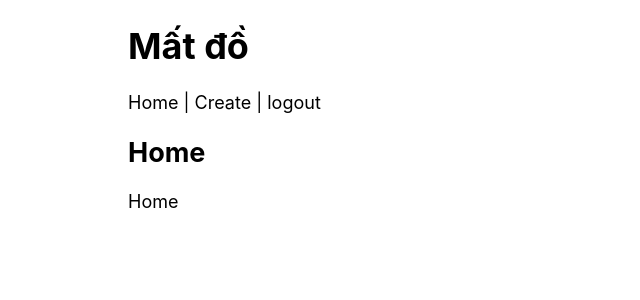
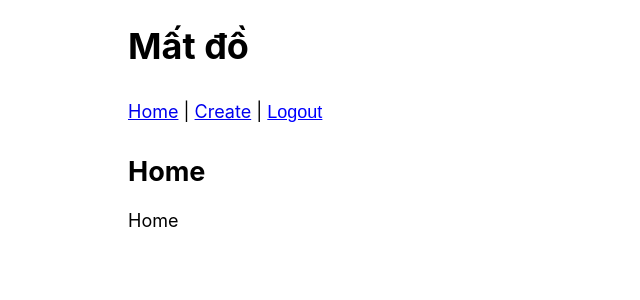
Before and after one commit to vanister/mat-do, a React (Create React App) app in the folder app/: page / in a window 1280 px wide. Shown: the top 300 px of the page, without its empty margins (0-640 px from the left). Built offline with nearby package versions, Linux system fonts and the light colour scheme; no server answers.

Commit message:
Added a link button

```diff
--- a/app/src/components/Layout.tsx
+++ b/app/src/components/Layout.tsx
@@ -1,5 +1,6 @@
 import React from 'react';
-import { Outlet } from 'react-router-dom';
+import { NavLink, Outlet } from 'react-router-dom';
+import LinkButton from './common/LinkButton';
 
 import './Layout.scss';
 
@@ -8,7 +9,11 @@ export default function Layout() {
     <div className="layout-content">
       <header>
         <h1>Mất đồ</h1>
-        <nav>Home | Create | logout</nav>
+        <nav>
+          <NavLink to="/">Home</NavLink> |{' '}
+          <NavLink to="/create">Create</NavLink> |{' '}
+          <LinkButton>Logout</LinkButton>
+        </nav>
       </header>
       <main className="main-content">
         <Outlet />
--- /dev/null
+++ b/app/src/components/common/LinkButton.scss
@@ -0,0 +1,10 @@
+.link-button {
+  border: 0;
+  background: transparent;
+  line-height: unset;
+  font-size: large;
+  text-decoration: underline;
+  color: blue;
+  padding: 0;
+  cursor: pointer;
+}
--- /dev/null
+++ b/app/src/components/common/LinkButton.tsx
@@ -0,0 +1,16 @@
+import React from 'react';
+
+import './LinkButton.scss';
+
+export type LinkButtonProps = {
+  type?: 'button' | 'submit' | 'reset';
+  children: React.ReactNode;
+};
+
+export default function LinkButton({ children, type }: LinkButtonProps) {
+  return (
+    <button className="link-button" type={type ?? 'button'}>
+      {children}
+    </button>
+  );
+}
```
